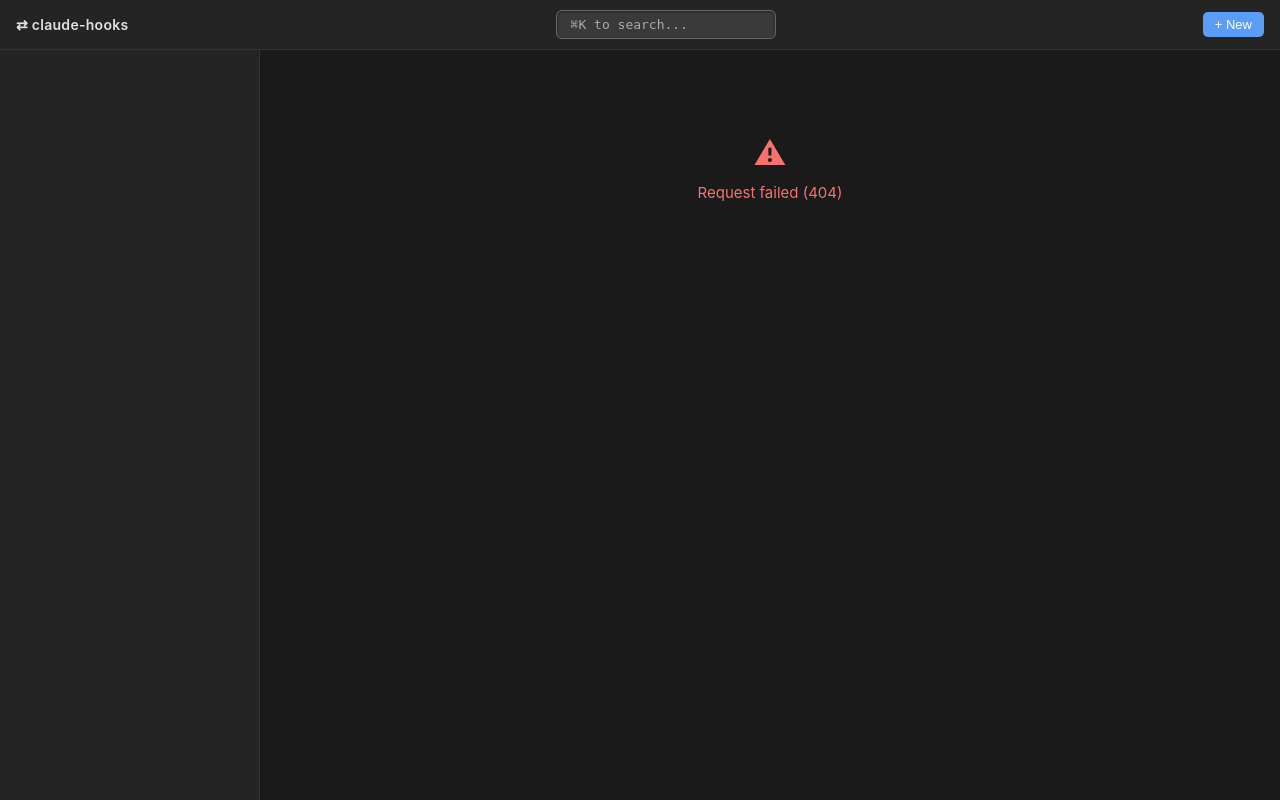
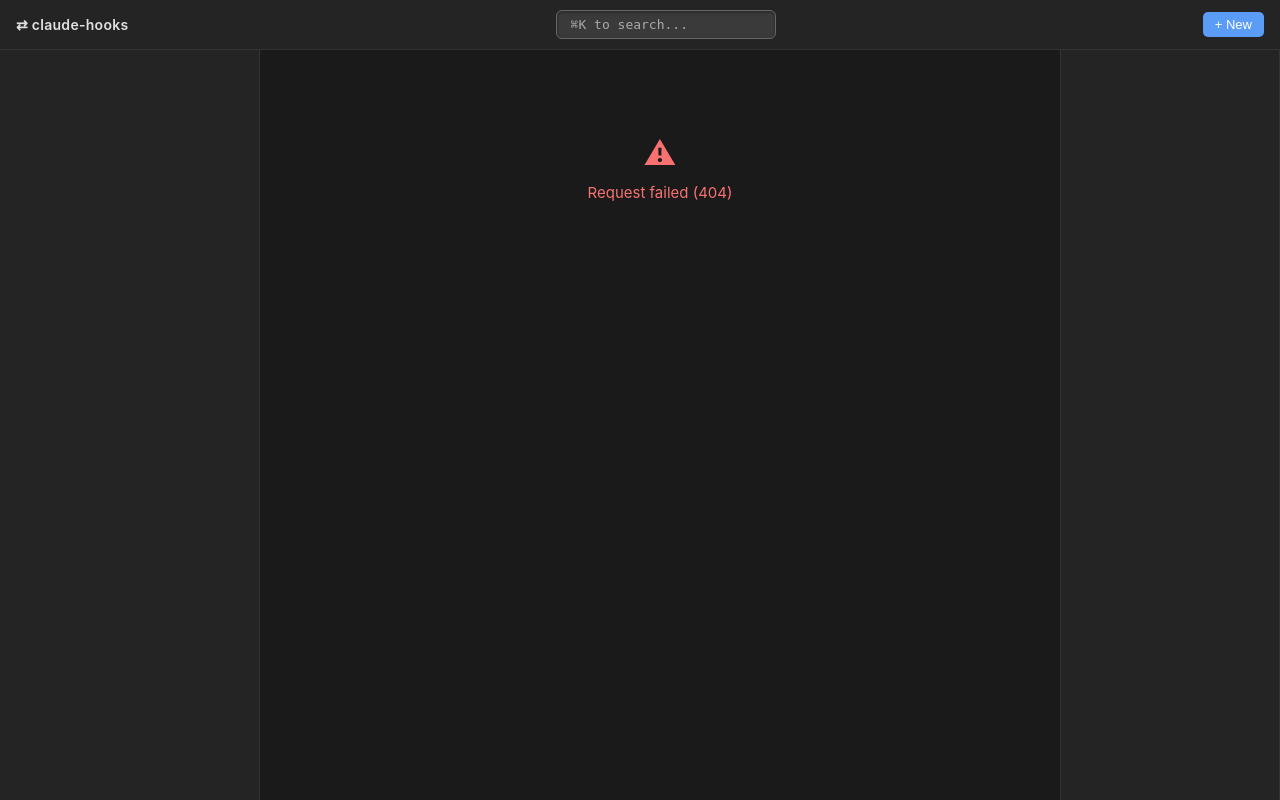
Before and after one commit to debaditya-mohankudo/Lite-Task-Framework-w-Claude-hooks, a Python web app: template hooks/templates/ui/base.html in a window 1280 px wide. Run offline with Jinja, Linux system fonts and the light colour scheme; the template is opened without the code that fills it, so the values that code supplies are empty; some libraries are stand-ins or nearby versions.

Commit message:
feat(ui): add empty right sidebar panel
Adds a 220px right panel to the three-column layout — empty for now,
reserved for future widgets.

task:ed3ae23d
epic:78c06f7f

```diff
--- a/hooks/static/ui.css
+++ b/hooks/static/ui.css
@@ -55,6 +55,8 @@ header { display: flex; align-items: center; justify-content: space-between;
 aside { width: 260px; flex-shrink: 0; border-right: 1px solid var(--border);
         overflow-y: auto; background: var(--surface); }
 main  { flex: 1; overflow-y: auto; padding: 24px; font-size: 15px; }
+#right-panel { width: 220px; flex-shrink: 0; border-left: 1px solid var(--border);
+               overflow-y: auto; background: var(--surface); }
 
 /* Sidebar */
 .sidebar-inner { padding: 12px 0; }
--- a/hooks/templates/ui/base.html
+++ b/hooks/templates/ui/base.html
@@ -113,6 +113,7 @@
     <main id="detail-panel">
       {% block detail %}{% endblock %}
     </main>
+    <aside id="right-panel"></aside>
   </div>
 
   <!-- Search overlay -->
```
